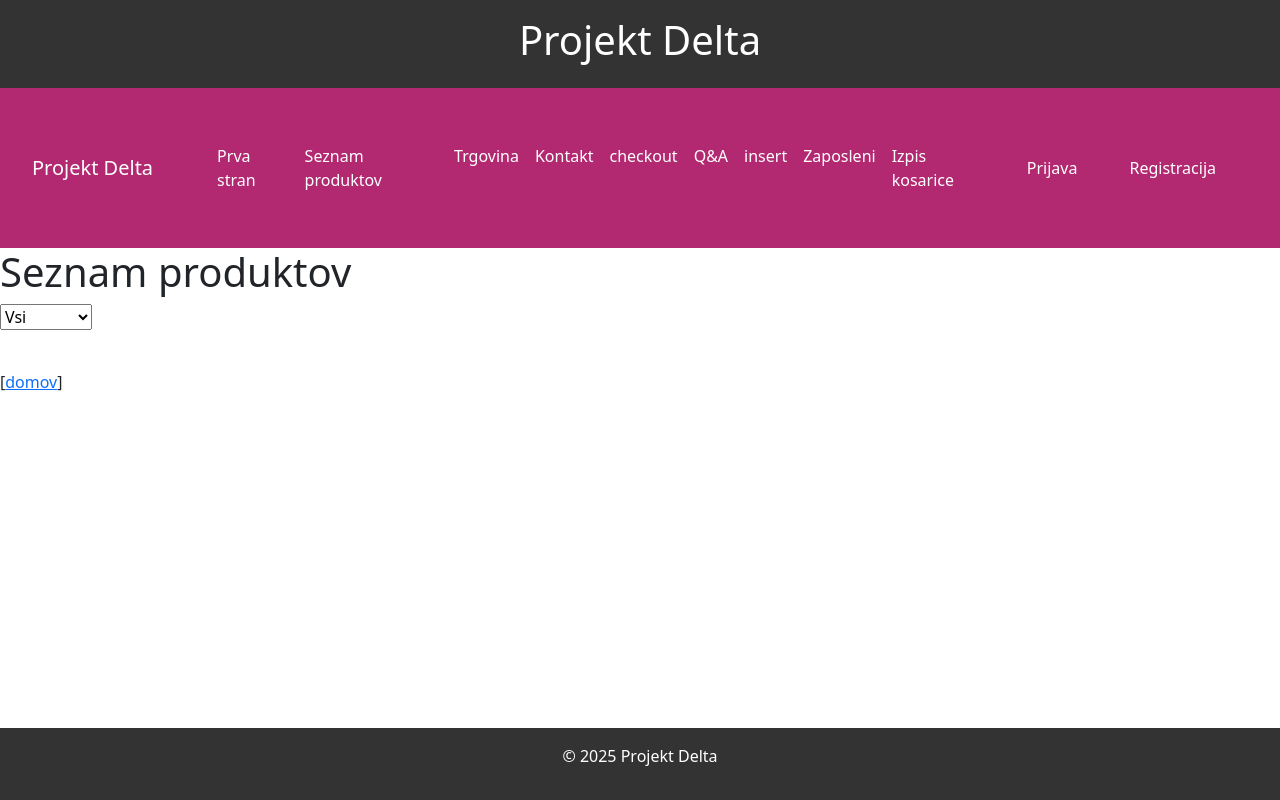
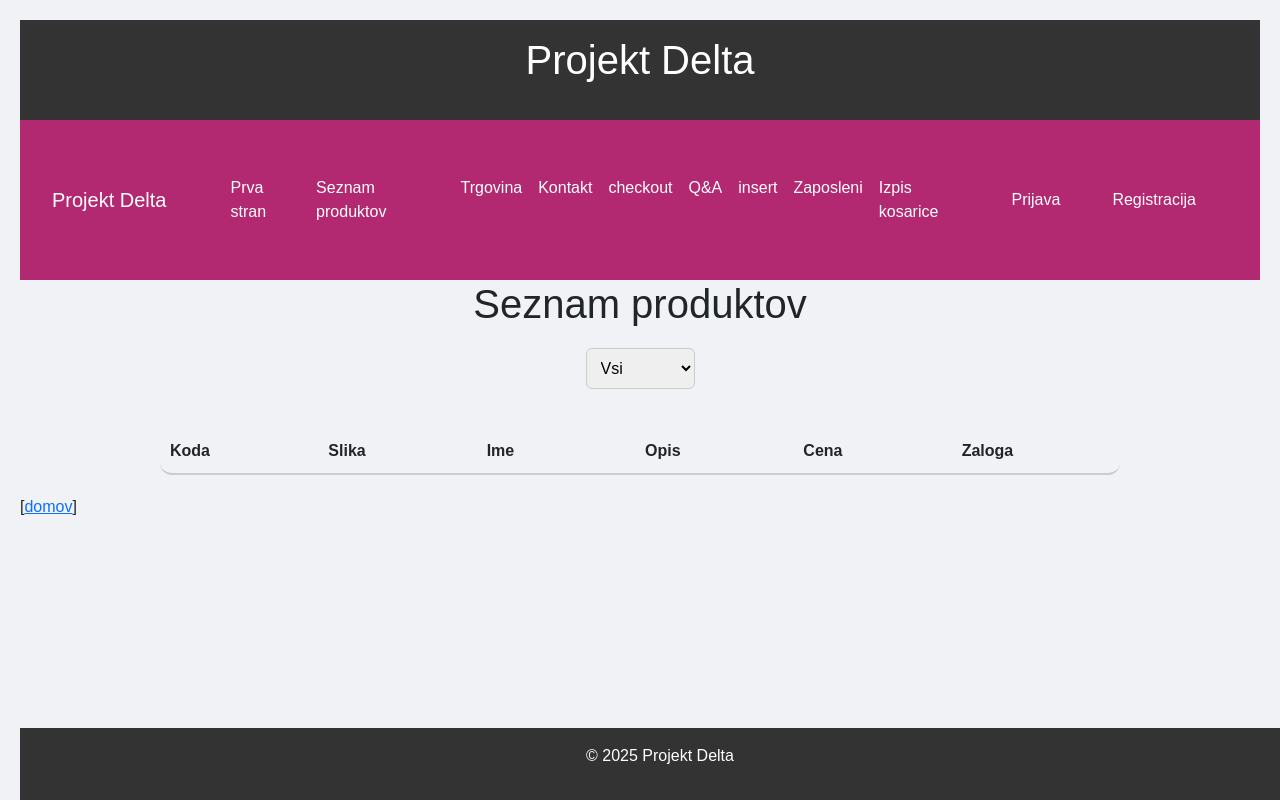
Before and after one commit to LilDomc/sv_delta, a Flask app: page /products in a window 1280 px wide. Run offline with Flask 3, Linux system fonts and the light colour scheme; data that the repository does not hold is empty; parts of the project's set-up code (start-up, migrations or seed data) failed here and were passed over; some libraries are stand-ins or nearby versions.

Commit message:
Updates css

```diff
--- /dev/null
+++ b/src/static/styles/work_products.css
@@ -0,0 +1,62 @@
+body {
+    background-color: #f0f2f5;
+    font-family: Arial, sans-serif;
+    margin: 0;
+    padding: 20px;
+}
+
+h1 {
+    text-align: center;
+    margin-bottom: 20px;
+}
+
+select {
+    display: block;
+    margin: 0 auto 20px auto;
+    padding: 10px;
+    font-size: 1rem;
+    border-radius: 6px;
+    border: 1px solid #ccc;
+}
+
+.product-table {
+    display: grid;
+    grid-template-columns: 1fr;
+    gap: 20px;
+    max-width: 1000px;
+    margin: 0 auto;
+}
+
+.product-row {
+    background-color: white;
+    border-radius: 12px;
+    padding: 20px;
+    box-shadow: 0 4px 10px rgba(0, 0, 0, 0.1);
+    display: grid;
+    grid-template-columns: repeat(6, 1fr);
+    gap: 10px;
+    align-items: center;
+}
+
+.product-row.header {
+    background: transparent;
+    box-shadow: none;
+    font-weight: bold;
+    padding: 10px;
+    border-bottom: 2px solid #ccc;
+}
+
+.product-row span {
+    font-size: 1rem;
+    word-break: break-word;
+}
+
+.product-row .price {
+    font-weight: bold;
+    color: #333;
+}
+
+.product-row .stock {
+    font-weight: bold;
+    color: green;
+}
--- a/src/templates/sv_products.html
+++ b/src/templates/sv_products.html
@@ -1,7 +1,9 @@
 {% extends "base.html" %}
 {% block title %}Seznam produktov{% endblock %}
 {% block content %}
+    <link rel="stylesheet" href="{{ url_for('static', filename='styles/work_products.css') }}">
     <h1>Seznam produktov</h1>
+
 <form method="get" action="/products">
     <select name="stock_filter">
         <option value="all" {% if stock_filter == 'all' %}selected{% endif %}>Vsi</option>
@@ -10,17 +12,25 @@
     </select>
 </form>
 
-    <div class="product-container">
-        {% for productID, Ime_produkta, Opis_produkta, Cena_produkta, Stock in products %}
-            <div class="product-card">
-                <h3>{{ Ime_produkta }}</h3>
-                <p>{{ Opis_produkta }}</p>
-                <p>Cena: {{ Cena_produkta }} €</p>
-                <p>Na zalogi: {{ Stock }}</p>
+<div class="product-table">
+    <div class="product-row header">
+        <span>Koda</span>
+        <span>Slika</span>
+        <span>Ime</span>
+        <span>Opis</span>
+        <span>Cena</span>
+        <span>Zaloga</span>
     </div>
-            {% if loop.index % 3 == 0 %}
-                <div class="clearfix"></div>
-            {% endif %}
+
+    {% for code, name, description, price, stock in products %}
+    <div class="product-row">
+        <span>{{ code }}</span>
+        <span><img src="{{ url_for('static', filename='images/varovalka.jpg') }}" alt="Varovalka" width="60"></span>
+        <span>{{ name }}</span>
+        <span>{{ description }}</span>
+        <span class="price">{{ price }} €</span>
+        <span class="stock">{{ stock }}</span>
+    </div>
     {% endfor %}
 </div>
 
```
Also changed, not shown: src/static/images/varovalka.jpg (added). Lines whose indentation alone changed are shown as unchanged.
